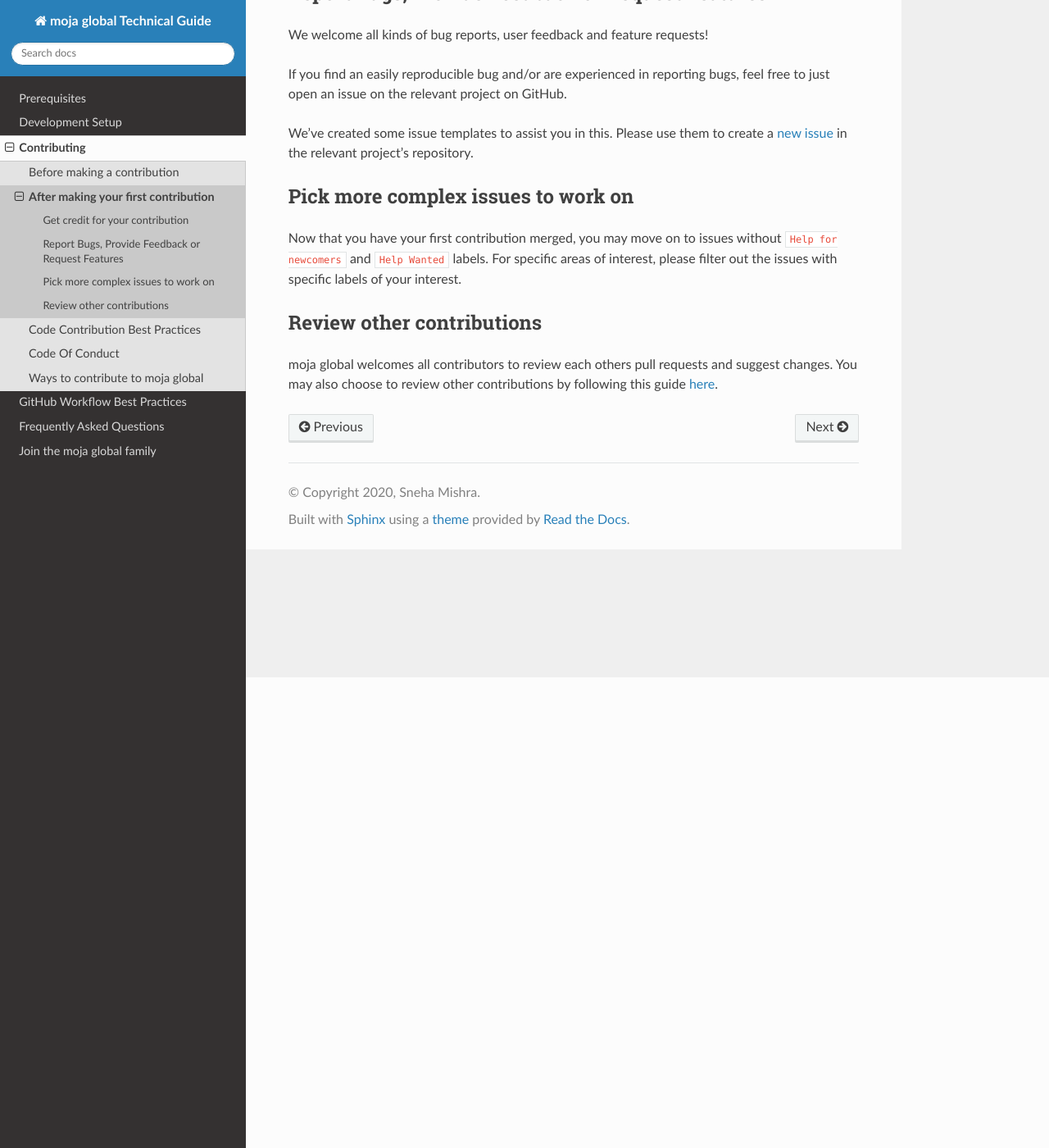
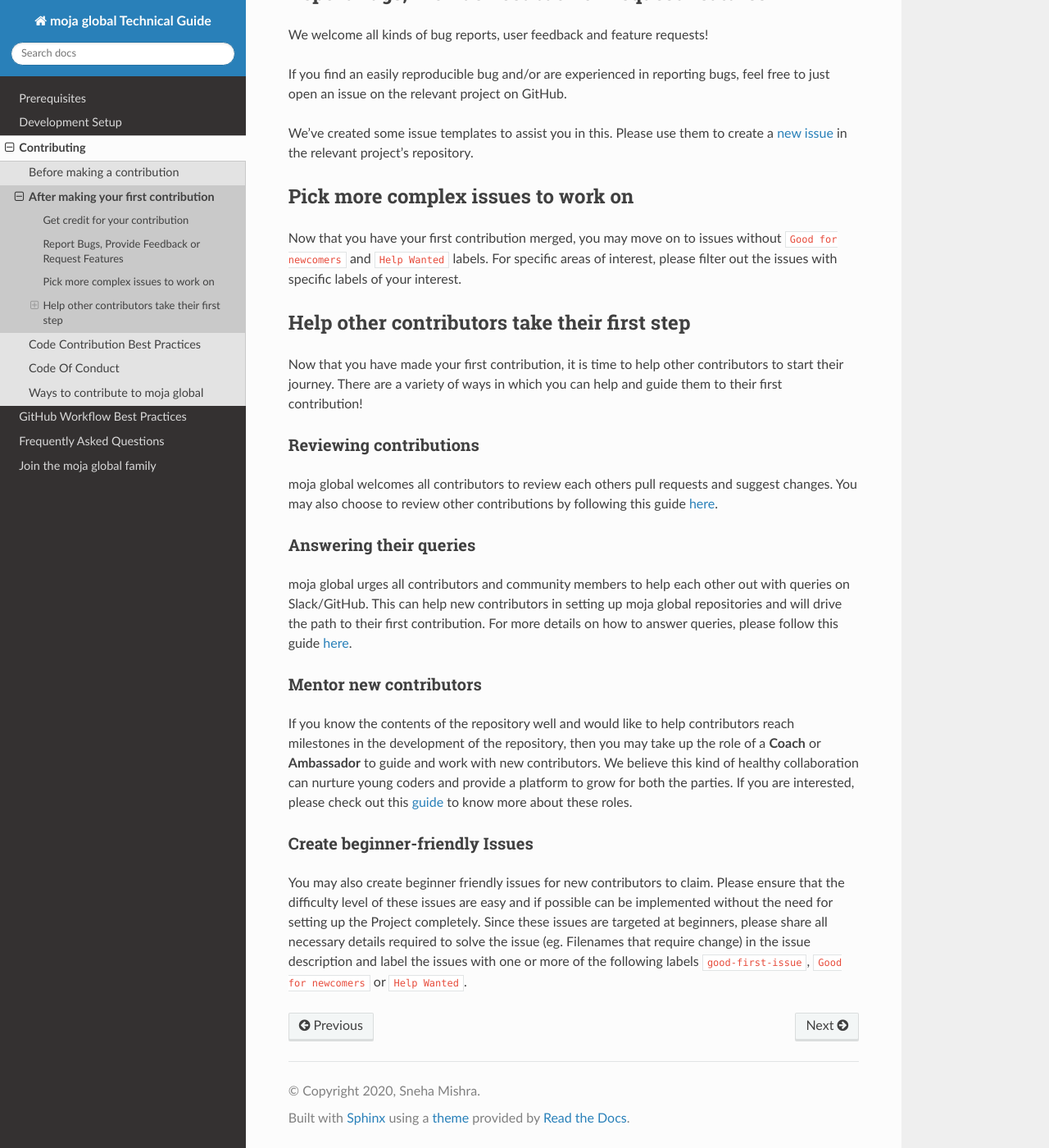
Before and after one commit to moja-global/moja_global_docs, a Sphinx documentation site: the page built from docs/contributing/after_contribute.rst, in a window 1280 px wide and 1400 px high, scrolled down 574 px. Shown: the whole window at 82% size. Built offline with Sphinx 7.4.7 and the Read the Docs theme 2.0.0, drawn with Linux system fonts in a browser that asks for light colours.

Commit message:
add help other contribute section

```diff
--- a/docs/contributing/after_contribute.rst
+++ b/docs/contributing/after_contribute.rst
@@ -4,7 +4,7 @@ After making your first contribution
 ####################################
 
 Get credit for your contribution
-================================
+--------------------------------
 
 We use the All Contributors Bot to recognize contributors.
 
@@ -17,7 +17,7 @@ Replace ``<@username>`` with your GitHub username and ``<contributions>`` with a
 If you wish to know more about the ``all-contributors`` bot usage in moja global, please checkout the `Bots and Integrations section <../DeveloperWorkflow/bots_and_integrations.html>`_.
 
 Report Bugs, Provide Feedback or Request Features
-=================================================
+-------------------------------------------------
 
 We welcome all kinds of bug reports, user feedback and feature requests!
 
@@ -26,11 +26,33 @@ If you find an easily reproducible bug and/or are experienced in reporting bugs,
 We've created some issue templates to assist you in this. Please use them to create a `new issue <https://help.github.com/en/github/managing-your-work-on-github/creating-an-issue>`_ in the relevant project's repository.
 
 Pick more complex issues to work on
-===================================
+-----------------------------------
 
-Now that you have your first contribution merged, you may move on to issues without ``Help for newcomers`` and ``Help Wanted`` labels. For specific areas of interest, please filter out the issues with specific labels of your interest.
+Now that you have your first contribution merged, you may move on to issues without ``Good for newcomers`` and ``Help Wanted`` labels. For specific areas of interest, please filter out the issues with specific labels of your interest.
 
-Review other contributions
-==========================
+Help other contributors take their first step
+---------------------------------------------
+Now that you have made your first contribution, it is time to help other contributors to start their journey. There are a variety of ways in which you can help and guide them to their first contribution!
+
+Reviewing contributions
+=======================
 
 moja global welcomes all contributors to review each others pull requests and suggest changes. You may also choose to review other contributions by following this guide `here <../DeveloperWorkflow/reviewing.html>`_.
+
+Answering their queries
+=======================
+
+moja global urges all contributors and community members to help each other out with queries on Slack/GitHub. This can help new contributors in setting up moja global repositories and will drive the path to their first contribution.
+For more details on how to answer queries, please follow this guide `here <ways_to_contribute.html#answer-user-questions>`_.
+
+Mentor new contributors
+=======================
+
+If you know the contents of the repository well and would like to help contributors reach milestones in the development of the repository, then you may take up the role of a **Coach** or **Ambassador** to guide and work with new contributors.
+We believe this kind of healthy collaboration can nurture young coders and provide a platform to grow for both the parties. If you are interested, please check out this `guide <ways_to_contribute.html#coach-or-train-new-contributors>`_ to know more about these roles.
+
+Create beginner-friendly Issues
+===============================
+
+You may also create beginner friendly issues for new contributors to claim. Please ensure that the difficulty level of these issues are easy and if possible can be implemented without the need for setting up the Project completely.
+Since these issues are targeted at beginners, please share all necessary details required to solve the issue (eg. Filenames that require change) in the issue description and label the issues with one or more of the following labels ``good-first-issue``, ``Good for newcomers`` or ``Help Wanted``.
```
